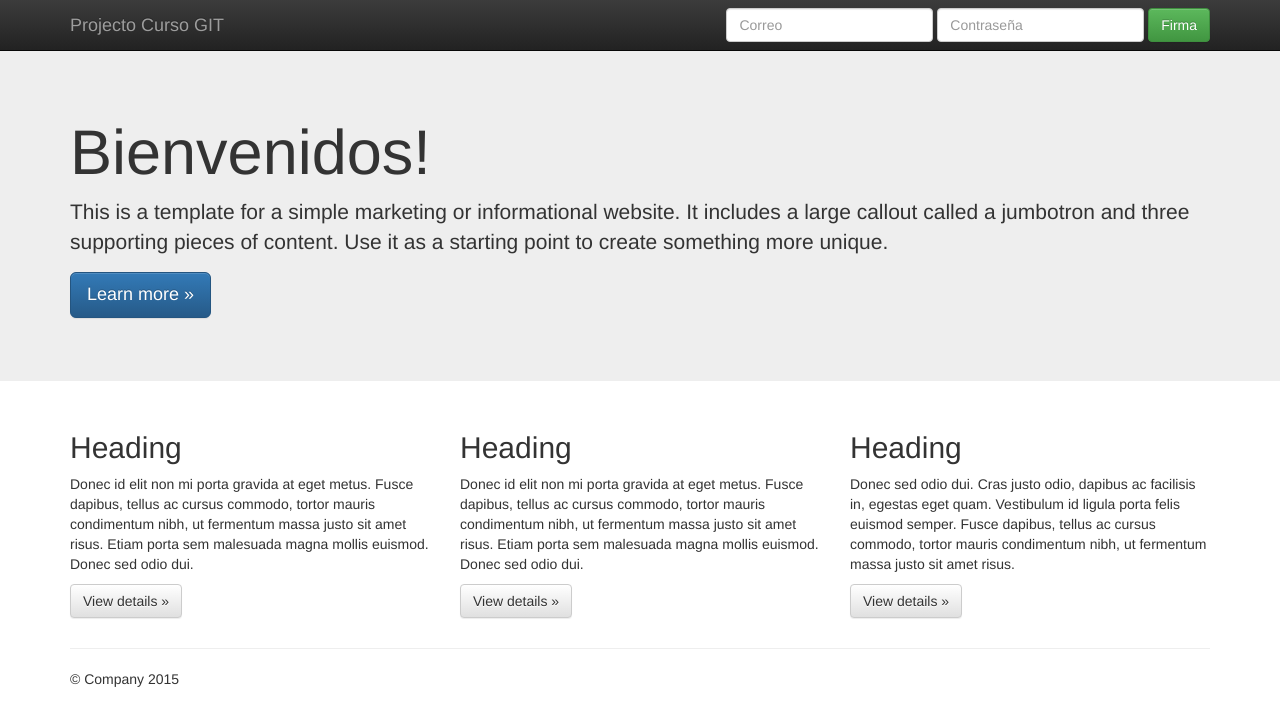
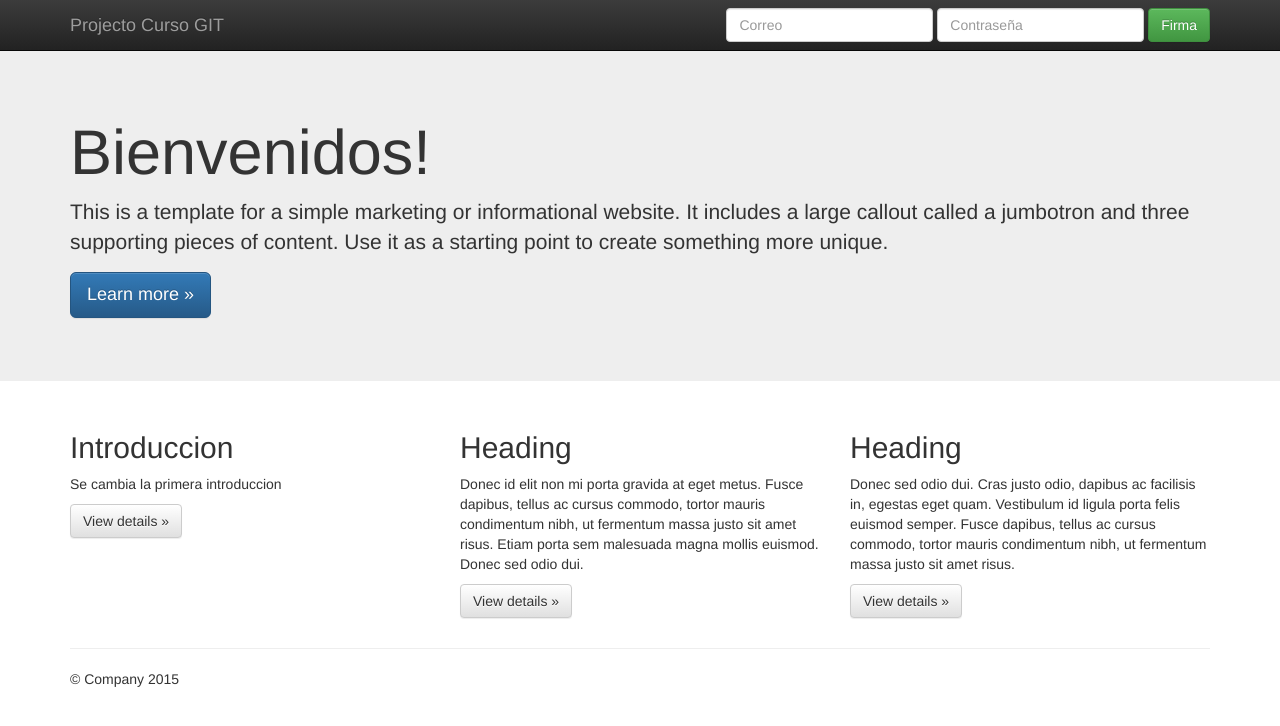
Before and after one commit to claugonzaport/Trabajo2_Claudia_GonzalezP, a plain HTML site: page index.html in a window 1280 px wide. Drawn offline with nearby package versions, Linux system fonts and the light colour scheme.

Commit message:
Se cambia la primera introduccion del proyecto

```diff
--- a/index.html
+++ b/index.html
@@ -65,8 +65,8 @@
       <!-- Example row of columns -->
       <div class="row">
         <div class="col-md-4">
-          <h2>Heading</h2>
-          <p>Donec id elit non mi porta gravida at eget metus. Fusce dapibus, tellus ac cursus commodo, tortor mauris condimentum nibh, ut fermentum massa justo sit amet risus. Etiam porta sem malesuada magna mollis euismod. Donec sed odio dui. </p>
+          <h2>Introduccion</h2>
+          <p>Se cambia la primera introduccion </p>
           <p><a class="btn btn-default" href="#" role="button">View details &raquo;</a></p>
         </div>
         <div class="col-md-4">
```
